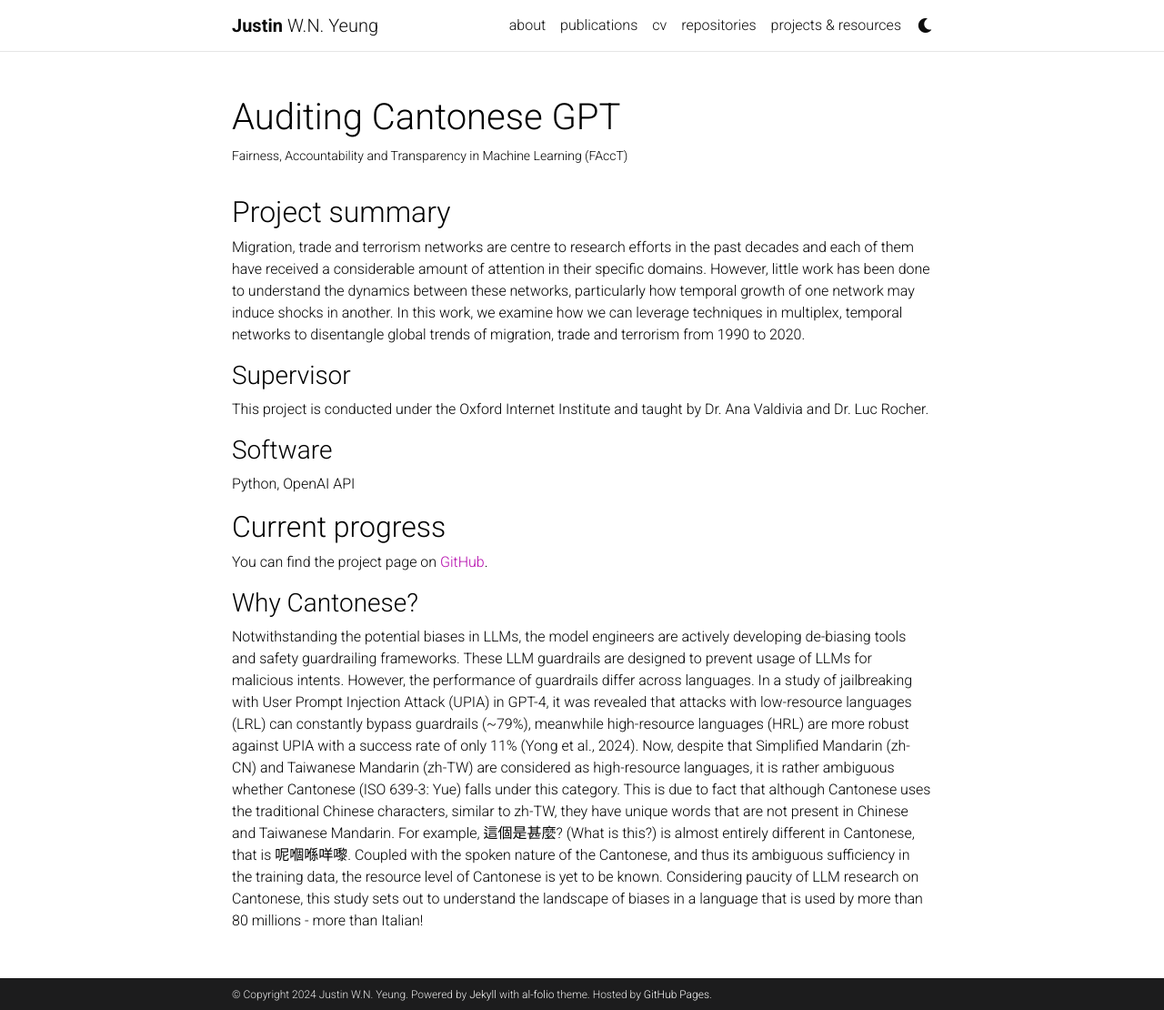
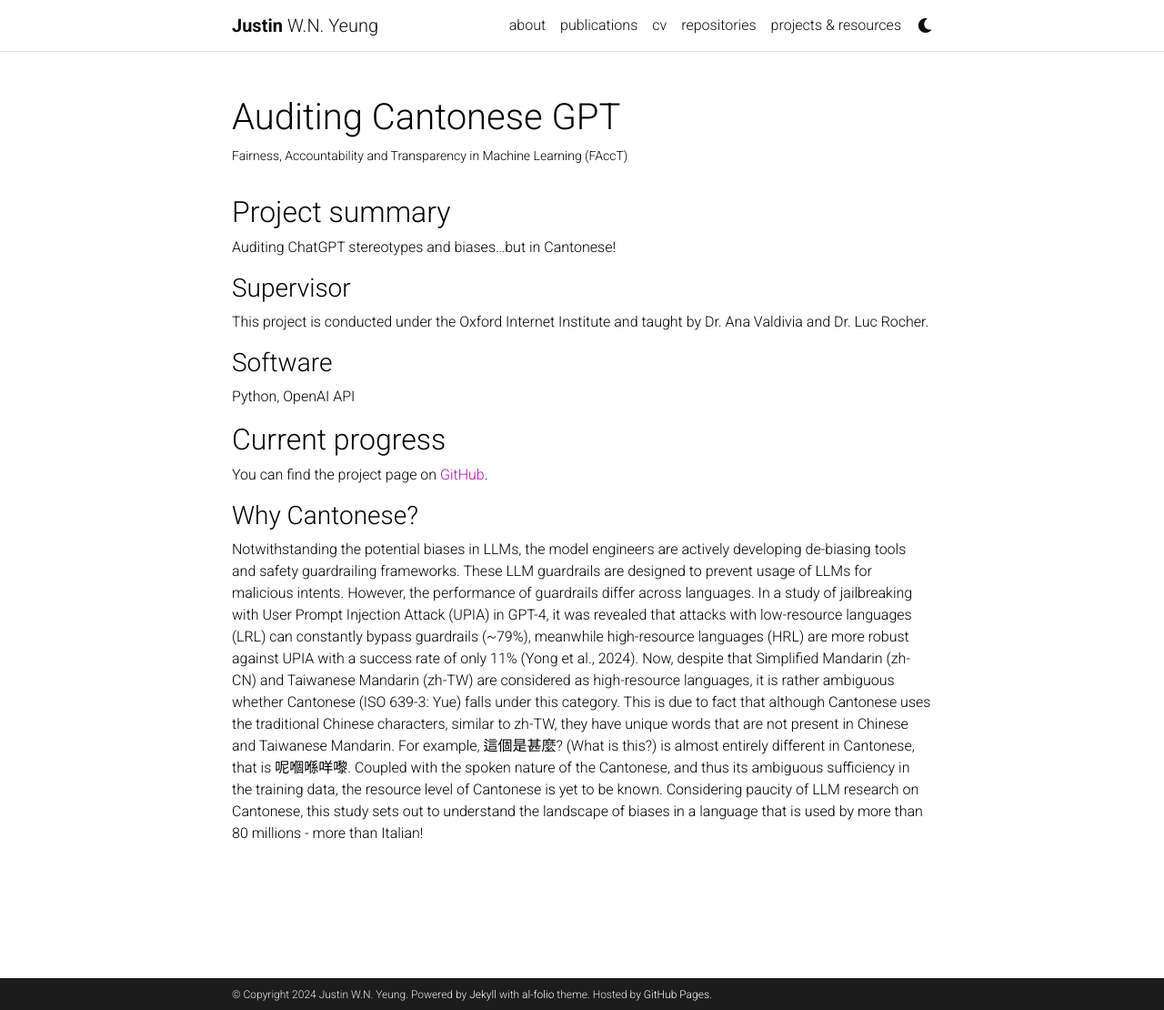
Before and after one commit to jyeungtin/jyeungtin.github.io, a Jekyll site: the page built from _projects/CANTGPT.md, in a window 1280 px wide and 1110 px high. Shown: the whole window at 91% size. Built offline with Jekyll 4.4.1, drawn with Linux system fonts in a browser that asks for light colours; comment, search, counter and statistics services are not loaded; a style sheet for code colours, icons or effects is not loaded.

Commit message:
Update CANTGPT.md

```diff
--- a/_projects/CANTGPT.md
+++ b/_projects/CANTGPT.md
@@ -8,7 +8,7 @@ category: Study
 ---
 
 ## Project summary
-Migration, trade and terrorism networks are centre to research efforts in the past decades and each of them have received a considerable amount of attention in their specific domains. However, little work has been done to understand the dynamics between these networks, particularly how temporal growth of one network may induce shocks in another. In this work, we examine how we can leverage techniques in multiplex, temporal networks to disentangle global trends of migration, trade and terrorism from 1990 to 2020.
+Auditing ChatGPT stereotypes and biases...but in Cantonese!
 
 ### Supervisor
 
```
